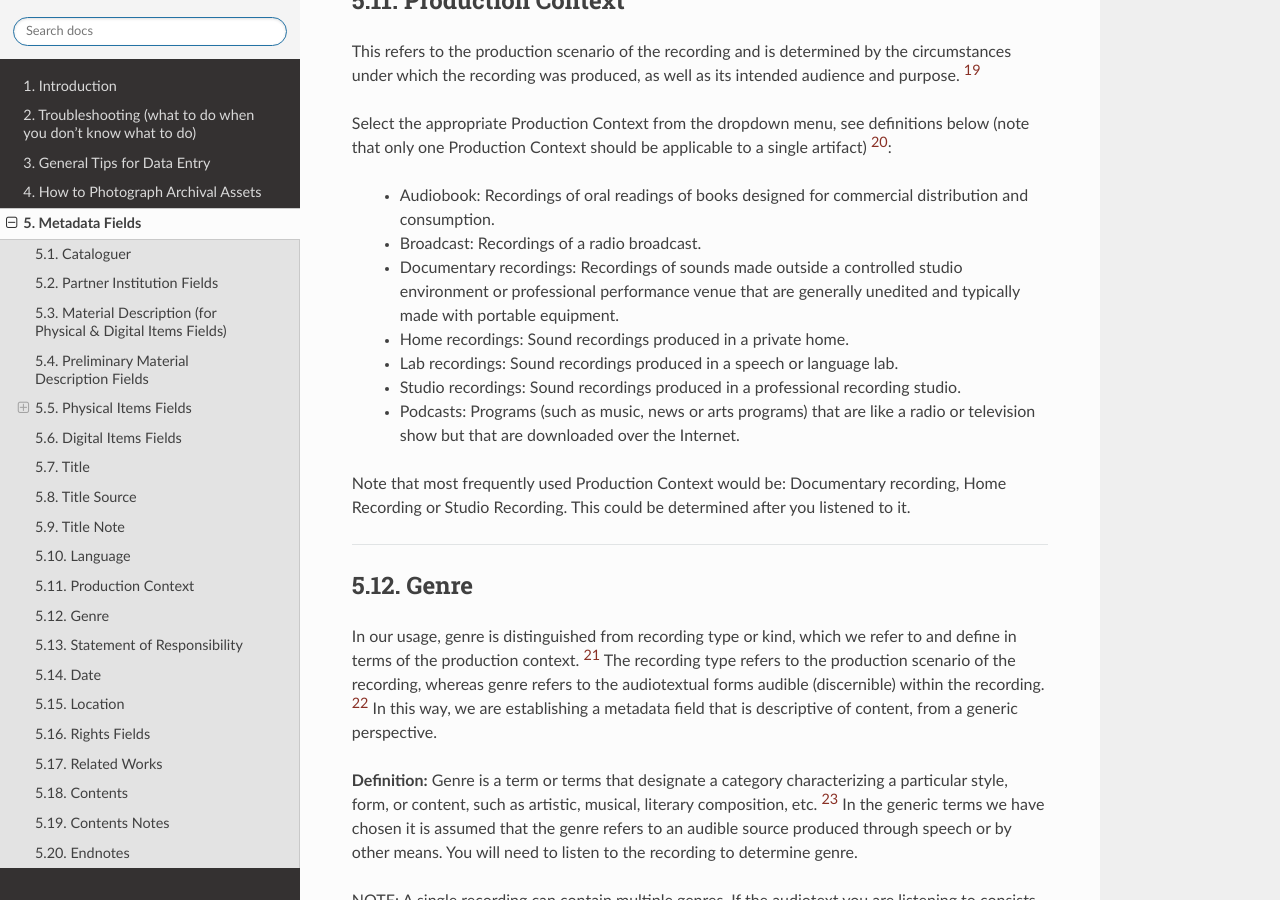
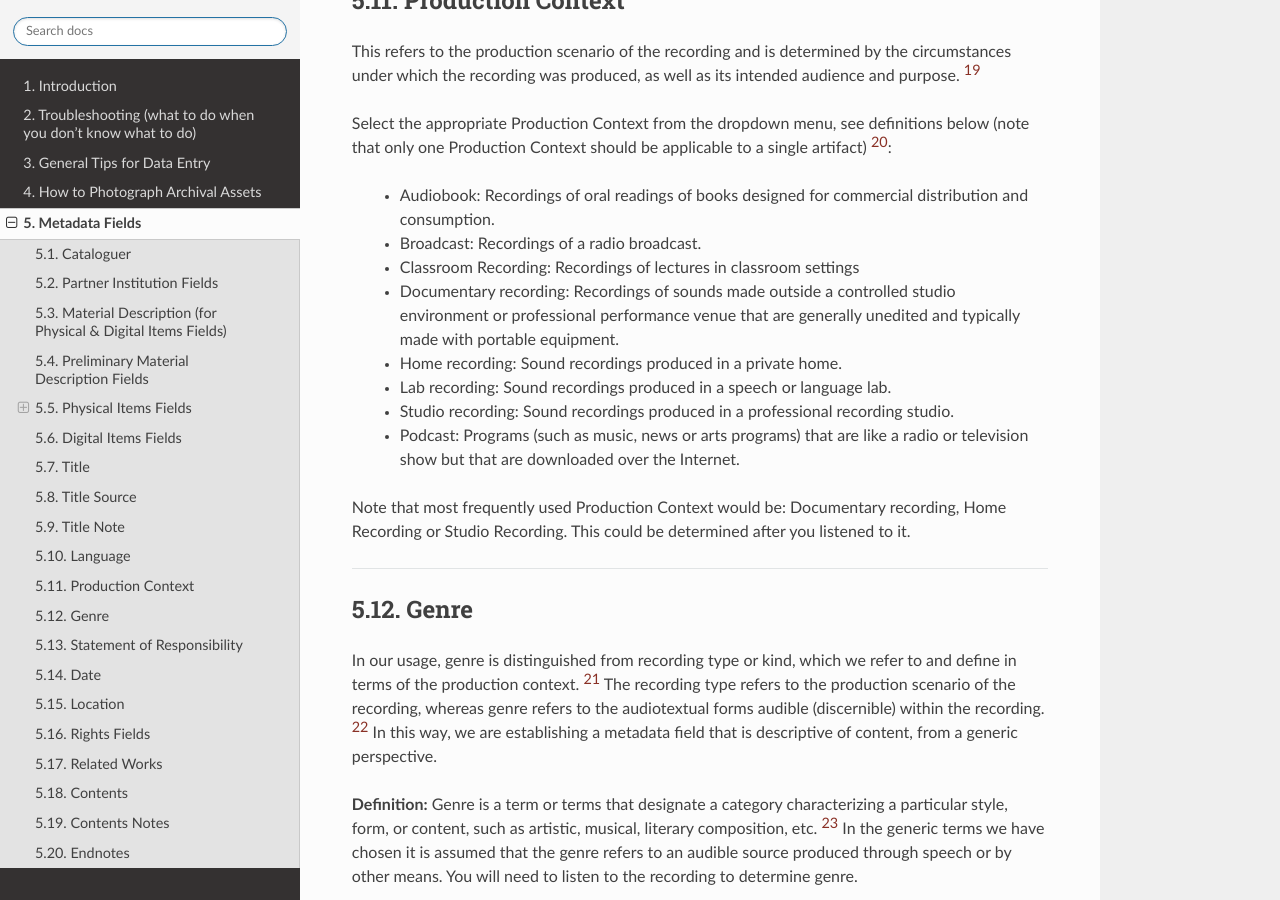
Before and after one commit to spokenweb/spokenweb-metadata-scheme, a Sphinx documentation site: the page built from docs/5-metadata-fields.rst, in a window 1280 px wide and 900 px high, scrolled down 9573 px. Built offline with Sphinx 7.4.7 and the Read the Docs theme 2.0.0, drawn with Linux system fonts in a browser that asks for light colours.

Commit message:
Update 5-metadata-fields.rst

```diff
--- a/docs/5-metadata-fields.rst
+++ b/docs/5-metadata-fields.rst
@@ -342,11 +342,12 @@ Select the appropriate Production Context from the dropdown menu, see definition
 
   * Audiobook: Recordings of oral readings of books designed for commercial distribution and consumption.
   * Broadcast: Recordings of a radio broadcast.
-  * Documentary recordings: Recordings of sounds made outside a controlled studio environment or professional performance venue that are generally unedited and typically made with portable equipment.
-  * Home recordings: Sound recordings produced in a private home.
-  * Lab recordings: Sound recordings produced in a speech or language lab.
-  * Studio recordings:  Sound recordings produced in a professional recording studio.
-  * Podcasts:  Programs (such as music, news or arts programs) that are like a radio or television show but that are downloaded over the Internet.
+  * Classroom Recording: Recordings of lectures in classroom settings
+  * Documentary recording: Recordings of sounds made outside a controlled studio environment or professional performance venue that are generally unedited and typically made with portable equipment.
+  * Home recording: Sound recordings produced in a private home.
+  * Lab recording: Sound recordings produced in a speech or language lab.
+  * Studio recording:  Sound recordings produced in a professional recording studio.
+  * Podcast:  Programs (such as music, news or arts programs) that are like a radio or television show but that are downloaded over the Internet.
 
 Note that most frequently used Production Context would be: Documentary recording, Home Recording or Studio Recording. This could be determined after you listened to it.
 
```
